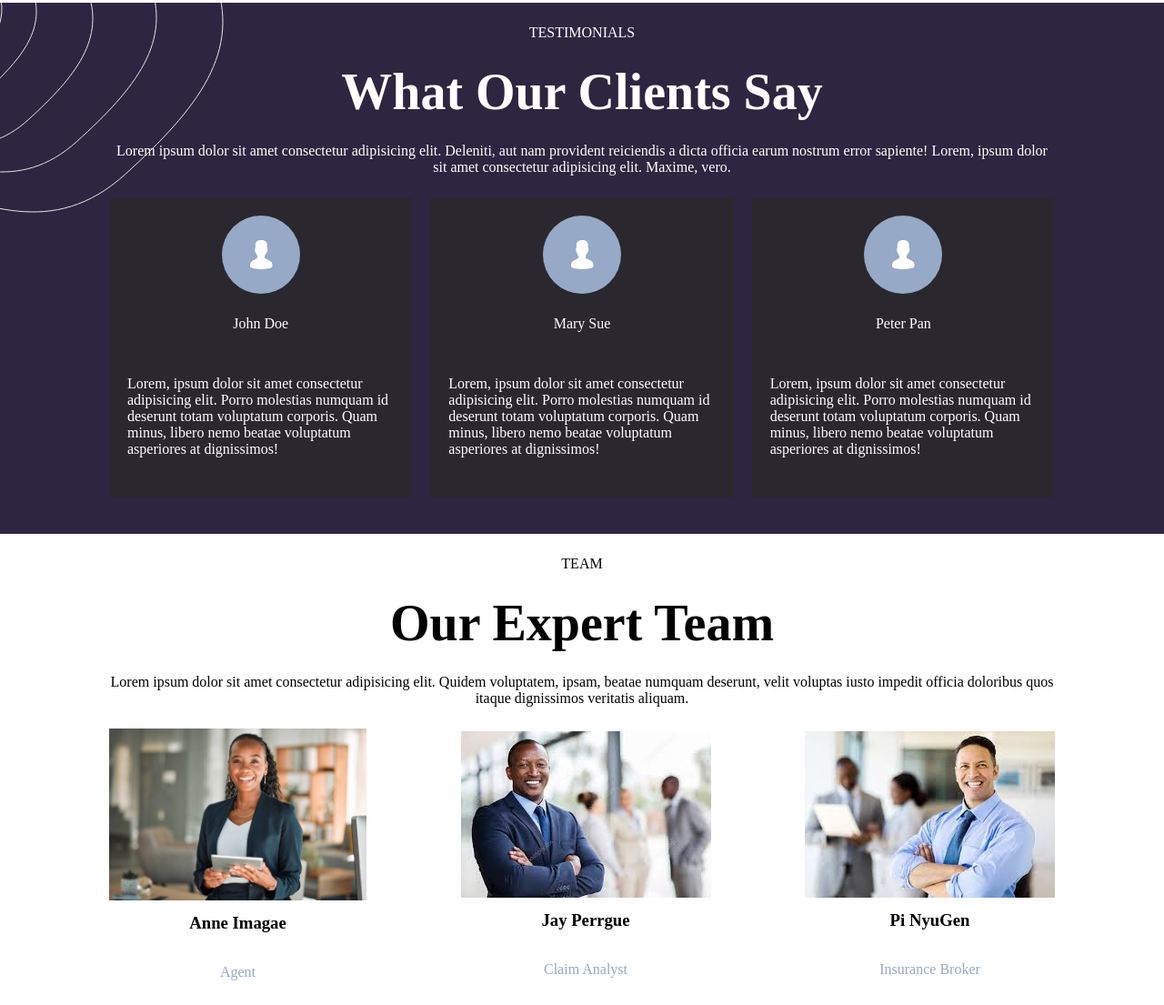
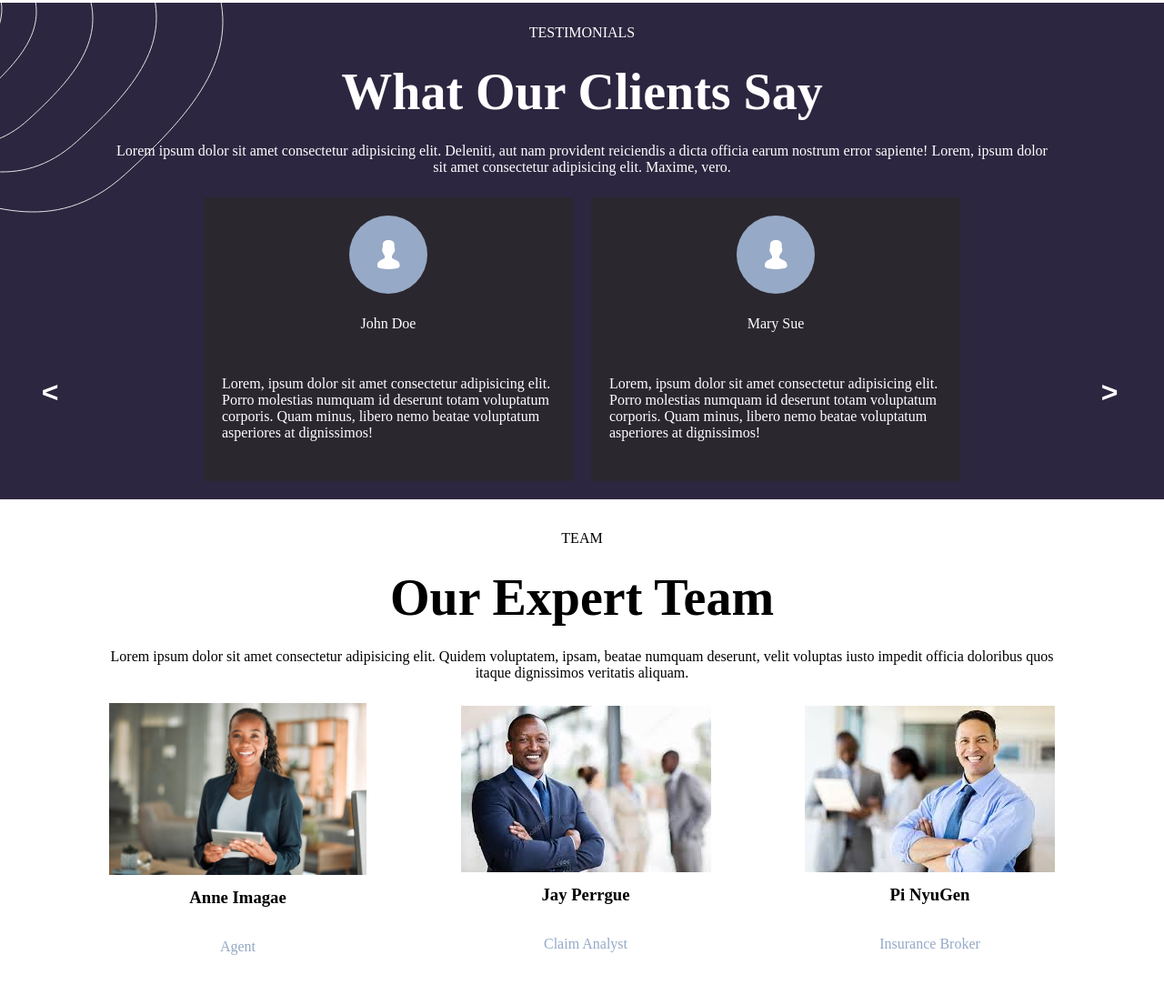
Before and after one commit to Oladiran-Dani3l/landing-page-project, a plain HTML site: page index.html in a window 1280 px wide. Shown: the part 1681-2786 px from the top of the page at 91% size. Drawn offline with Linux system fonts and the light colour scheme.

Commit message:
Added carousel slider functionality to testimonial section

```diff
--- a/css/style.css
+++ b/css/style.css
@@ -57,6 +57,7 @@ body {
     height: 40px;
     background-color: transparent;
     padding: 15px 10px;
+    cursor: pointer;
 }
 
 .primary-button {
@@ -176,7 +177,7 @@ h3 {
 .clients, .team-members {
     display: flex;
     justify-content: space-between;
-    gap: 20px;
+    gap: 30px;
     padding-bottom: 40px;
 }
 
@@ -188,6 +189,60 @@ h3 {
     flex-direction: column;
     background-color: var(--dark-violet);
 }
+
+/* Styling testimonial slider buttons */
+
+.slider-container {
+    width: 80%;
+    overflow: hidden;
+    margin: auto;
+    padding-bottom: 20px;
+}
+
+.slider {
+    display: flex;
+    transition: transform 0.5s ease-in-out;
+}
+
+.slide {
+    display: flex;
+    justify-content: space-between;
+    gap: 20px;
+    min-width: 100%;
+}
+
+.buttons {
+    position: relative;
+    text-align: center;
+    margin-top: 10px;
+}
+
+.btn-slide {
+    height: 16rem;
+    width: 120px;
+    position: absolute;
+    bottom: 1%;
+    cursor: pointer;
+    padding: 10px 20px;
+    font-weight: bold;
+    font-size: 32px;
+    border: none;
+    background-color: transparent;
+    color: #fff;
+}
+
+.btn-prev {
+    left: -12%;
+}
+
+.btn-next {
+    left: 100%;
+}
+
+
+
+
+
 
 /* Team Section */
 
--- a/index.html
+++ b/index.html
@@ -110,7 +110,9 @@
             <h2>What Our Clients Say</h2>
             <p>Lorem ipsum dolor sit amet consectetur adipisicing elit. Deleniti, aut nam provident reiciendis a dicta officia earum nostrum error sapiente! Lorem, ipsum dolor sit amet consectetur adipisicing elit. Maxime, vero.</p>
             </div>
-            <div class="clients">
+            <div class="slider-container">
+                <div class="slider">
+                    <div class="slide">
                         <div class="client-card">
                             <img src="images/icon-people-first.svg" alt="person 1">
                             <p class="name">John Doe</p>
@@ -122,12 +124,44 @@
                             <p class="name">Mary Sue</p>
                             <p>Lorem, ipsum dolor sit amet consectetur adipisicing elit. Porro molestias numquam id deserunt totam voluptatum corporis. Quam minus, libero nemo beatae voluptatum asperiores at dignissimos!</p>
                         </div>
+                    </div>
+
+
+                    <div class="slide">
+                        <div class="client-card">
+                        <img src="images/icon-people-first.svg" alt="person 1">
+                        <p class="name">Harry Long</p>
+                        <p>Lorem, ipsum dolor sit amet consectetur adipisicing elit. Porro molestias numquam id deserunt totam voluptatum corporis. Quam minus, libero nemo beatae voluptatum asperiores at dignissimos!</p>
+                    </div>
+
+
+                    <div class="client-card">
+                        <img src="images/icon-people-first.svg" alt="person 1">
+                        <p class="name">Scott Free</p>
+                        <p>Lorem, ipsum dolor sit amet consectetur adipisicing elit. Porro molestias numquam id deserunt totam voluptatum corporis. Quam minus, libero nemo beatae voluptatum asperiores at dignissimos!</p>
+                    </div>
+                    </div>
+
+                    <div class="slide">
+                        <div class="client-card">
+                            <img src="images/icon-people-first.svg" alt="person 1">
+                            <p class="name">Boris Johnson</p>
+                            <p>Lorem, ipsum dolor sit amet consectetur adipisicing elit. Porro molestias numquam id deserunt totam voluptatum corporis. Quam minus, libero nemo beatae voluptatum asperiores at dignissimos!</p>
+                        </div>
 
                         <div class="client-card">
                             <img src="images/icon-people-first.svg" alt="person 1">
                             <p class="name">Peter Pan</p>
                             <p>Lorem, ipsum dolor sit amet consectetur adipisicing elit. Porro molestias numquam id deserunt totam voluptatum corporis. Quam minus, libero nemo beatae voluptatum asperiores at dignissimos!</p>
                         </div>
+                    </div>
+
+                </div>
+            </div>
+
+            <div class="buttons">
+                <button onclick="prevSlide()" class="btn-slide btn-prev">&lt</button>
+                <button onclick="nextSlide()" class="btn-slide btn-next">&gt</button>
             </div>
         </section>
 
@@ -265,5 +299,6 @@
             </div>
         </section>
     </footer>
+    <script src="js/script.js"></script>
 </body>
 </html>
--- /dev/null
+++ b/js/script.js
@@ -0,0 +1,18 @@
+let index = 0;
+        const slides = document.querySelectorAll('.slide');
+        const totalSlides = slides.length;
+
+        function updateSlider() {
+            const slider = document.querySelector('.slider');
+            slider.style.transform = `translateX(-${index * 100}%)`;
+        }
+
+        function prevSlide() {
+            index = (index > 0) ? index - 1 : totalSlides - 1;
+            updateSlider();
+        }
+
+        function nextSlide() {
+            index = (index < totalSlides - 1) ? index + 1 : 0;
+            updateSlider();
+        }
```
Lines whose indentation alone changed are shown as unchanged.
